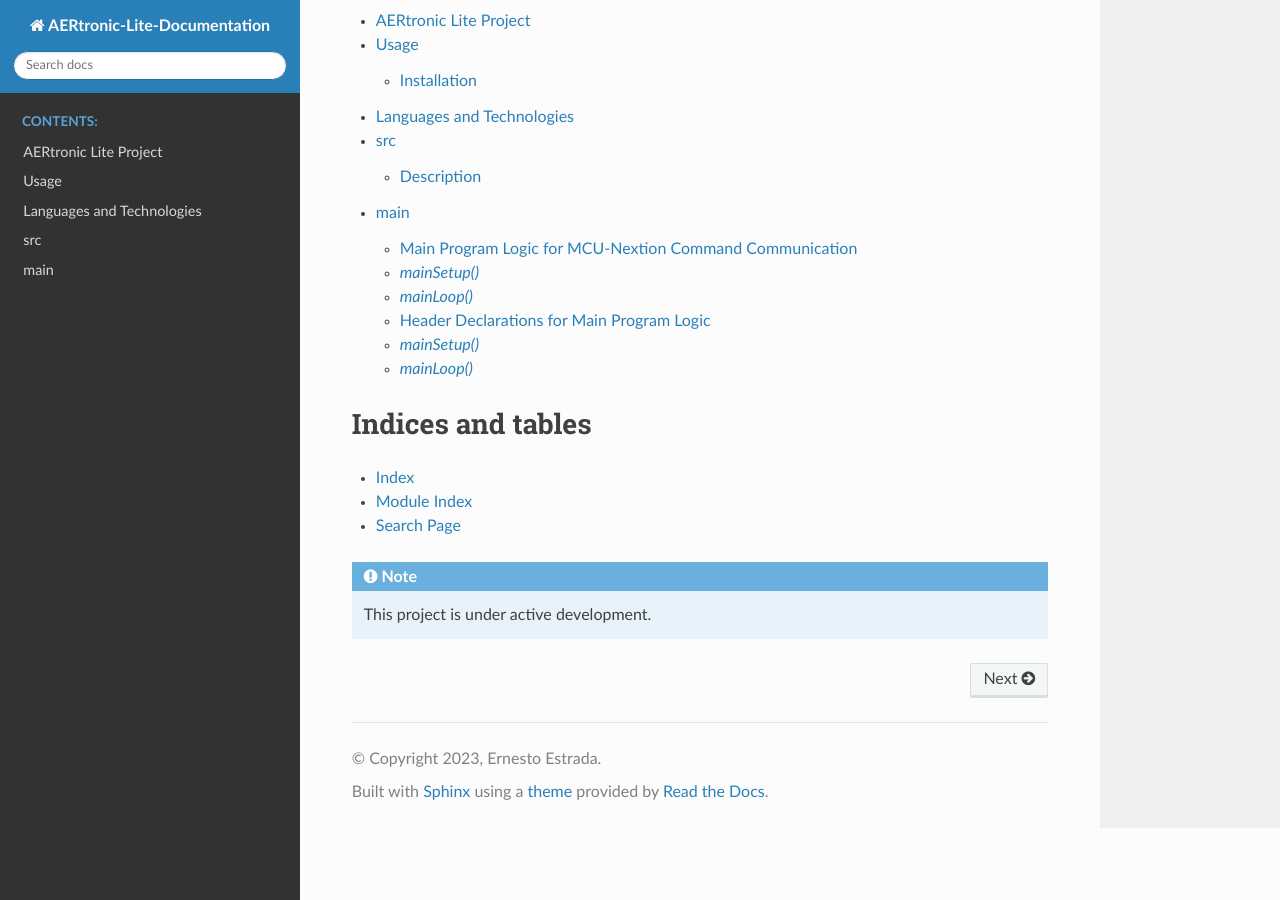
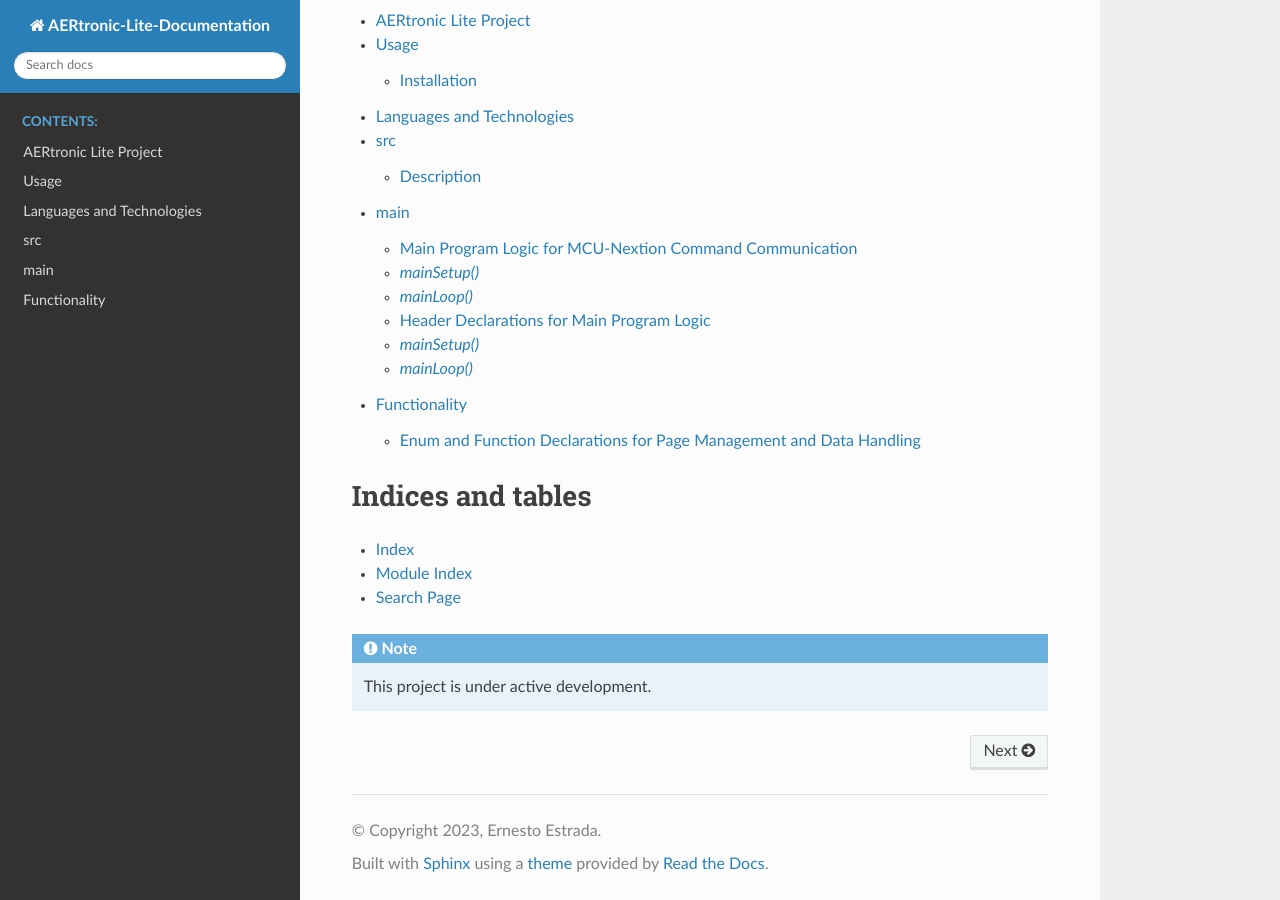
Before and after one commit to ErnestoAerzen/AERtronic-Lite-Documentation, a Sphinx documentation site: the page built from source/index.rst, in a window 1280 px wide and 900 px high, scrolled down 607 px. Built offline with Sphinx 7.4.7 and the Read the Docs theme 2.0.0, drawn with Linux system fonts in a browser that asks for light colours; part of the change alters nothing that is shown.

Commit message:
Add functionality rst

```diff
--- /dev/null
+++ b/source/functionality.rst
@@ -0,0 +1,503 @@
+Functionality
+========================================
+
+This section outlines the data transmission and handling functions within the AERtronic Basic sketch. The functions are encapsulated in the file `Functionality.hpp` and play a vital role in processing data received from the Nextion display, triggering relevant actions, and managing system status.
+
+**Code Overview:**
+
+The `Functionality.hpp` file encompasses the following significant functionalities:
+
+1. **Data Transmission Handling (`sendData()`):**
+
+The `sendData(int data_nextion)` function interprets incoming data from the Nextion display, directing the program's behavior accordingly. The function's conditional statements are responsible for:
+- Updating the current display page based on the received data.
+- Enabling or disabling digital inputs and outputs according to specific conditions.
+- Managing Modbus functionality by activating or deactivating it based on input.
+- Confirming maintenance and incrementing the maintenance count.
+- Handling resets for errors and warnings, maintaining a clean state.
+
+2. **Page and Status Management:**
+
+The function distinguishes between various display pages and uses the `currentPage` variable to keep track of the active page. It manages start and stop statuses of the system, enabling coordinated control.
+
+3. **Error and Warning Handling:**
+
+For detected errors and warnings, the function captures the corresponding time and date, storing them in designated global variables. It also updates the system's status, indicating error or warning conditions. Events for errors and warnings are recorded with timestamps for future reference.
+
+4. **Status Box Matrix:**
+
+The `boxMatrix` array stores error and warning codes, mapping them to specific display positions for real-time visualization. This matrix ensures efficient tracking of error and warning occurrences.
+
+This section provides an overview of the critical functions responsible for processing incoming data from the Nextion display, executing relevant actions, and maintaining system status within the AERtronic Basic sketch. For comprehensive insights into each function's inner workings and code segments, proceed to the subsequent sections for detailed explanations.
+
+As always, consider that the formatting and presentation may be best appreciated in a reStructuredText viewer or editor that supports proper rendering.
+
+.. code-block:: cpp
+
+    #include <Arduino.h>
+    #include "Functionality.hpp"
+    #include "Functions.hpp"
+    #include "timeESP.hpp"
+    #include "preferences.hpp"
+    #include "Inputs.hpp"
+    #include "Outputs.hpp"
+    #include "ModbusESP32.hpp"
+
+    //Declaration of a Pages type variable
+    Pages currentPage = NOPAGE;
+
+    //Global strings to save the time and date when an error occurs:
+    String timeErrorh0;
+    String dateErrorh0;
+    String timeErrorh1;
+    String dateErrorh1;
+    String timeErrorh2;
+    String dateErrorh2;
+    String timeErrorh3;
+    String dateErrorh3;
+    //Global strings to save the time and date when a warning appears:
+    String timeWarningh0;
+    String dateWarningh0;
+    String timeWarningh1;
+    String dateWarningh1;
+    String timeWarningh2;
+    String dateWarningh2;
+    String timeWarningh3;
+    String dateWarningh3;
+    //Array to store the error an warning
+    String boxMatrix[8] = {"null", "null", "null", "null", "null", "null", "null", "null"};
+
+
+    /**
+    * @brief Stores functionality for sending to the Nextion display according to what is received over serial
+    */
+    void sendData(int data_nextion) {
+        //If else statements to update the page to display
+        if(data_nextion == 4) {
+            //Home page is int 4
+            currentPage = HOME;
+        } else if(data_nextion == 12) {
+            //Presion page is int 12
+            currentPage = PRESSURE;
+        } else if(data_nextion == 13) {
+            //Temperatura page is int 13
+            currentPage = TEMP;
+        } else if(data_nextion == 8) {
+            //Intervalos page is int 8
+            currentPage = INTERVALOS;
+        } else if(data_nextion == 9) {
+            //Tiempos page is int 9
+            currentPage = PAGETIMES;
+        } else if(data_nextion == 25) {
+            //Mensajes page is int 25
+            currentPage = MEN;
+        } else if(data_nextion == 26) {
+            //Eventos1 page is int 26
+            currentPage = EVENTS;
+        } else if(data_nextion == 34) {
+            //ResetEv page is int 34
+            currentPage = RESET_EV;
+        } else if(data_nextion == 35) {
+            //Resetmant page is int 35
+            currentPage = RESET_MANT;
+        } else if(data_nextion == 36) {
+            //Advertencia page is int 36
+            currentPage = ADVERTENCIA;
+        } else if(data_nextion == 7) {
+            //EstadoModulo page is int 7
+            currentPage = ESTADO;
+        } else if(data_nextion == 39) {
+            //Menoria page is int 39
+            currentPage = MEMORY;
+        } else if(data_nextion == 27) {
+            //Eventos2 page is int 27
+            currentPage = EVENTS2;
+        } else if(data_nextion == 28) {
+            //Eventos3 page is int 28
+            currentPage = EVENTS3;
+        } else if(data_nextion == 29) {
+            //Eventos4 page is int 29
+            currentPage = EVENTS4;
+        } else if(data_nextion == 30) {
+            //Eventos5 page is int 30
+            currentPage = EVENTS5;
+        } else if(data_nextion == 31) {
+            //Eventos6 page is int 31
+            currentPage = EVENTS6;
+        } else if(data_nextion == 32) {
+            //Eventos7 page is int 32
+            currentPage = EVENTS7;
+        } else if(data_nextion == 24) {
+            //Comunicacion page is int 24
+            currentPage = MODBUS;
+        } else if(data_nextion == 40) {
+            //ConfirmarM page is int 40
+            currentPage = CONFIRM;
+        }
+
+        if(data_nextion == 254) {
+            currentPage = NOPAGE;
+        }
+
+        //Enables and disables digital inputs and outputs
+        if(data_nextion == 240) {
+            start_status = HIGH;
+            stop_status = LOW;
+        } else if(data_nextion == 241) {
+            start_status = LOW;
+            stop_status = HIGH;
+        } else if(data_nextion == 242) {
+            start_status = LOW;
+            stop_status = LOW;
+        }
+
+        //Additional functionality "ResetContador"
+        if(data_nextion == 243) {
+            resetOp();
+        }
+
+        //Modbus functionality
+        //Modbus on
+        if(data_nextion == 244) {
+            setUpModbus();
+            modbusStatus = true;
+            //Sends a message to the nextion display
+            Serial.print("fill 200,300,250,35,65535");
+            endLine();
+            Serial.print("xstr 200,300,250,35,6,RED,65535,1,1,3,\"Modbus On\"");
+            endLine();
+        } else if(data_nextion == 245) {
+            //Modbus off
+            modbusStatus = false;
+            //Sends a message to the nextion display
+            Serial.print("fill 700,455,100,25,65535");
+            endLine();
+            Serial.print("fill 200,300,250,35,65535");
+            endLine();
+            Serial.print("xstr 200,300,250,35,6,RED,65535,1,1,3,\"Modbus Off\"");
+            endLine();
+            Serial2.end();
+        }
+
+        //Confirm maintenance
+        if(data_nextion == 239) {
+            numberOfMaintenance++;
+            //Space in memory to store the maintenance registers:
+            register1.begin("maintenance", false);
+            //Key to store the number of maintenances:
+            register1.putInt("numOfMt", numberOfMaintenance);
+
+            //Add a reset for the number of maintenance hours!!
+        }
+
+        //Reset errors and warnings
+        if(data_nextion == 238) {
+            boxMatrix[0] = "null";
+            boxMatrix[1] = "null";
+            boxMatrix[2] = "null";
+            boxMatrix[3] = "null";
+            boxMatrix[4] = "null";
+            boxMatrix[5] = "null";
+            boxMatrix[6] = "null";
+            boxMatrix[7] = "null";
+        }
+
+        //Saves the time and date when an error occurs in h0 slide bar(Nextion): "ErrorH0"
+        if(data_nextion == 246) {
+            //Saves the returned strings to the corresponding global variables:
+            timeErrorh0 = currentTime(rtc);
+            dateErrorh0 = currentDate(rtc);
+            //Updates the status of the system
+            statusDigital = 2;
+            //Saves the system event:
+            events.begin("eventos", false);
+            events.putString("event" + char(contador), dateErrorh0 + "-" + timeErrorh0 + " 7");
+            //Stores the number of total system events
+            contador++;
+            events.putInt("contador", contador);
+            events.end();
+            //Stores the error in its corresponding place according to the time it appeared:
+            //Update first empty boxMatrix with "EH0"
+            for(int i = 0; i < 8; i++) {
+                if(boxMatrix[i] == "null") {
+                    boxMatrix[i] = "EH0";
+                    //An error in the h0 slidebar corresponds to 7 and sends it to the page Mensajes.box(i + 1)(Nextion):
+                    Serial.print("box" + String(i + 1) + "=7");
+                    endLine();
+                    break;
+                }
+            }
+        }
+
+        //Saves the time and date when a warning occurs in h0 slide bar(Nextion): "WarningH0"
+        if(data_nextion == 247) {
+            //Saves the returned strings to the corresponding global variables:
+            timeWarningh0 = currentTime(rtc);
+            dateWarningh0 = currentDate(rtc);
+            //Updates the status of the system
+            statusDigital = 1;
+            //Saves the system event:
+            events.begin("eventos", false);
+            events.putString("event" + char(contador), dateWarningh0 + "-" + timeWarningh0 + " 8");
+            //Stores the number of total system events
+            contador++;
+            events.putInt("contador", contador);
+            events.end();
+            //Stores the warning in its corresponding place according to the time it appeared:
+            //Update first empty boxMatrix with "WH0"
+            for(int i = 0; i < 8; i++) {
+                if(boxMatrix[i] == "null") {
+                    boxMatrix[i] = "WH0";
+                    //A warning in the h0 slidebar corresponds to 8 and sends it to the page Mensajes.box(i + 1)(Nextion):
+                    Serial.print("box" + String(i + 1) + "=8");
+                    endLine();
+                    break;
+                }
+            }
+        }
+
+        //Saves the time and date when an error occurs in h1 slide bar(Nextion): "ErrorH1"
+        if(data_nextion == 248) {
+            //Saves the returned strings to the corresponding global variables:
+            timeErrorh1 = currentTime(rtc);
+            dateErrorh1 = currentDate(rtc);
+            //Updates the status of the system
+            statusDigital = 2;
+            //Saves the system event:
+            events.begin("eventos", false);
+            events.putString("event" + char(contador), dateErrorh1 + "-" + timeErrorh1 + " 1");
+            //Stores the number of total system events
+            contador++;
+            events.putInt("contador", contador);
+            events.end();
+            //Stores the error in its corresponding place according to the time it appeared:
+            for(int i = 0; i < 8; i++) {
+                if(boxMatrix[i] == "null") {
+                    boxMatrix[i] = "EH1";
+                    //An error in the h1 slidebar corresponds to 1 and sends it to the page Mensajes.box(i + 1)(Nextion):
+                    Serial.print("box" + String(i + 1) + "=1");
+                    endLine();
+                    break;
+                }
+            }
+        }
+        //Saves the time and date when a warning occurs in h1 slide bar(Nextion): "WarningH1"
+        if(data_nextion == 249) {
+            //Saves the returned strings to the corresponding global variables:
+            timeWarningh1 = currentTime(rtc);
+            dateWarningh1 = currentDate(rtc);
+            //Updates the status of the system
+            statusDigital = 1;
+            //Saves the system event:
+            events.begin("eventos", false);
+            events.putString("event" + char(contador), dateWarningh1 + "-" + timeWarningh1 + " 2");
+            //Stores the number of total system events
+            contador++;
+            events.putInt("contador", contador);
+            events.end();
+            //Stores the warning in its corresponding place according to the time it appeared:
+            for(int i = 0; i < 8; i++) {
+                if(boxMatrix[i] == "null") {
+                    boxMatrix[i] = "WH1";
+                    //A warning in the h1 slidebar corresponds to 2 and sends it to the page Mensajes.box(i + 1)(Nextion):
+                    Serial.print("box" + String(i + 1) + "=2");
+                    endLine();
+                    break;
+                }
+            }
+        }
+
+        //Saves the time and date when an error occurs in the h2 slide bar(Nextion): "ErrorH2"
+        if(data_nextion == 250) {
+            //Saves the returned strings to the corresponding global variables:
+            timeErrorh2 = currentTime(rtc);
+            dateErrorh2 = currentDate(rtc);
+            //Updates the status of the system
+            statusDigital = 2;
+            //Saves the system event:
+            events.begin("eventos", false);
+            events.putString("event" + char(contador), dateErrorh2 + "-" + timeErrorh2 + " 3");
+            //Stores the number of total system events
+            contador++;
+            events.putInt("contador", contador);
+            events.end();
+            //Stores the error in its corresponding place according to the time it appeared:
+            for(int i = 0; i < 8; i++) {
+                if(boxMatrix[i] == "null") {
+                    boxMatrix[i] = "EH2";
+                    //An error in the h2 slidebar corresponds to 3 and sends it to the page Mensajes.box(i + 1)(Nextion):
+                    Serial.print("box" + String(i + 1) + "=3");
+                    endLine();
+                    break;
+                }
+            }
+        }
+
+        //Saves the time and date when a warning occurs in h2 slide bar(Nextion): "WarningH2"
+        if(data_nextion == 251) {
+            //Saves the returned strings to the corresponding global variables:
+            timeWarningh2 = currentTime(rtc);
+            dateWarningh2 = currentDate(rtc);
+            //Updates the status of the system
+            statusDigital = 1;
+            //Saves the system event:
+            events.begin("eventos", false);
+            events.putString("event" + char(contador), dateWarningh2 + "-" + timeWarningh2 + " 4");
+            //Stores the number of total system events
+            contador++;
+            events.putInt("contador", contador);
+            events.end();
+            //Stores the warning in its corresponding place according to the time it appeared:
+            for(int i = 0; i < 8; i++) {
+                if(boxMatrix[i] == "null") {
+                    boxMatrix[i] = "WH2";
+                    //A warning in the h2 slidebar corresponds to 4 and sends it to the page Mensajes.box(i + 1)(Nextion):
+                    Serial.print("box" + String(i + 1) + "=4");
+                    endLine();
+                    break;
+                }
+            }
+        }
+
+        //Saves the time and date when an error occurs in the h3 slide bar(Nextion): "ErrorH3"
+        if(data_nextion == 252) {
+            //Saves the returned strings to the corresponding global variables:
+            timeErrorh3 = currentTime(rtc);
+            dateErrorh3 = currentDate(rtc);
+            //Updates the status of the system
+            statusDigital = 2;
+            //Saves the system event:
+            events.begin("eventos", false);
+            events.putString("event" + char(contador), dateErrorh3 + "-" + timeErrorh3 + " 5");
+            //Stores the number of total system events
+            contador++;
+            events.putInt("contador", contador);
+            events.end();
+            //Stores the error in its corresponding place according to the time it appeared:
+            for(int i = 0; i < 8; i++) {
+                if(boxMatrix[i] == "null") {
+                    boxMatrix[i] = "EH3";
+                    //An error in the h3 slidebar corresponds to 5 and sends it to the page Mensajes.box(i + 1)(Nextion):
+                    Serial.print("box" + String(i + 1) + "=5");
+                    endLine();
+                    break;
+                }
+            }
+        }
+
+        //Saves the time and date when a warning occurs in h3 slide bar(Nextion): "WarningH3"
+        if(data_nextion == 253) {
+            //Saves the returned strings to the corresponding global variables:
+            timeWarningh3 = currentTime(rtc);
+            dateWarningh3 = currentDate(rtc);
+            //Updates the status of the system
+            statusDigital = 1;
+            //Saves the system event:
+            events.begin("eventos", false);
+            events.putString("event" + char(contador), dateWarningh3 + "-" + timeWarningh3 + " 6");
+            //Stores the number of total system events
+            contador++;
+            events.putInt("contador", contador);
+            events.end();
+            //Stores the warning in its corresponding place according to the time it appeared:
+            for(int i = 0; i < 8; i++) {
+                if(boxMatrix[i] == "null"){
+                    boxMatrix[i] = "WH3";
+                    //A warning in the h3 slidebar corresponds to 6 and sends it to the page Mensajes.box(i + 1)(Nextion):
+                    Serial.print("box" + String(i + 1) + "=6");
+                    endLine();
+                    break;
+                }
+            }
+        }
+    }
+
+
+Enum and Function Declarations for Page Management and Data Handling
+--------------------------------------------------------------------
+
+This section introduces the `.hpp` file named `Functionality.hpp`, which encapsulates key enumerations and function declarations that manage page navigation, error and warning handling, and data transmission within the AERtronic Basic sketch.
+
+**Code Overview:**
+
+The `Functionality.hpp` file includes the following significant components:
+
+1. **Nextion Page Enumeration (`PAGES_H`):**
+
+An enumeration named `Pages` defines symbolic constants representing various pages in the Nextion display interface. This enumeration serves as an organized way to manage and identify different display pages.
+
+2. **Global Variables:**
+
+Global variables are declared to store essential data, including time and date information associated with errors and warnings, as well as a matrix for tracking error and warning occurrences. The variable `currentPage` of the `Pages` type tracks the current active page.
+
+3. **Function Declarations:**
+
+The file includes function declarations for the functions:
+- `sendData(int data_nextion)`: Handles data received from the Nextion display, executing actions based on the input.
+- `page24()`: Specific functionality associated with the page numbered 24.
+
+These declarations provide an interface for these functions and describe their intended purpose within the sketch.
+
+This section offers a concise overview of the enumerated page options, global variables for error, warning, and page tracking, and the essential function declarations present within the `Functionality.hpp` file. For a comprehensive understanding of each enumerated value and function's role, including their code implementations, proceed to the subsequent sections for detailed explanations.
+
+As always, consider that the formatting and presentation may be best appreciated in a reStructuredText viewer or editor that supports proper rendering.
+
+.. code-block:: cpp
+
+    #include <Arduino.h>
+
+    //Enum to store the name of the Nextion pages
+    #ifndef PAGES_H
+    #define PAGES_H
+
+    enum Pages {
+        HOME,
+        MEN,
+        PAGETIMES,
+        INTERVALOS,
+        EVENTS,
+        EVENTS2,
+        EVENTS3,
+        EVENTS4,
+        EVENTS5,
+        EVENTS6,
+        EVENTS7,
+        RESET_EV,
+        RESET_MANT,
+        ADVERTENCIA,
+        ESTADO,
+        MEMORY,
+        MODBUS,
+        NOPAGE,
+        PRESSURE,
+        TEMP,
+        CONFIRM
+    };
+    #endif // PAGES_H
+    //Variable to store the current page of the enum options
+    extern Pages currentPage;
+    //Global strings to save the time and date when an error occurs:
+    extern String timeErrorh0;
+    extern String dateErrorh0;
+    extern String timeErrorh1;
+    extern String dateErrorh1;
+    extern String timeErrorh2;
+    extern String dateErrorh2;
+    extern String timeErrorh3;
+    extern String dateErrorh3;
+    //Global strings to save the time and date when a warning appears:
+    extern String timeWarningh0;
+    extern String dateWarningh0;
+    extern String timeWarningh1;
+    extern String dateWarningh1;
+    extern String timeWarningh2;
+    extern String dateWarningh2;
+    extern String timeWarningh3;
+    extern String dateWarningh3;
+    //Array to store the error an warning
+    extern String boxMatrix[8];
+    //Counter to store the number of system events
+    extern int contador;
+    //Function declarations:
+    void sendData(int data_nextion);
+    void page24();
--- a/source/index.rst
+++ b/source/index.rst
@@ -24,6 +24,7 @@ Check out the :doc:`usage` section for further information, including how to
    tech
    src
    main
+   functionality
 
 Indices and tables
 ==================
```
Also changed, not shown: 11 other files.
